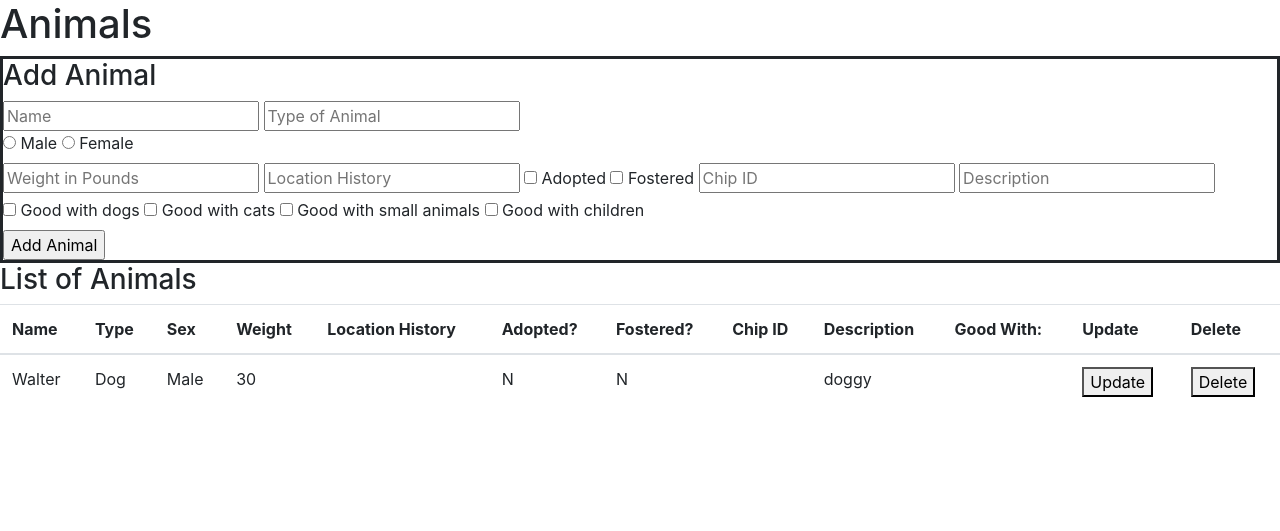
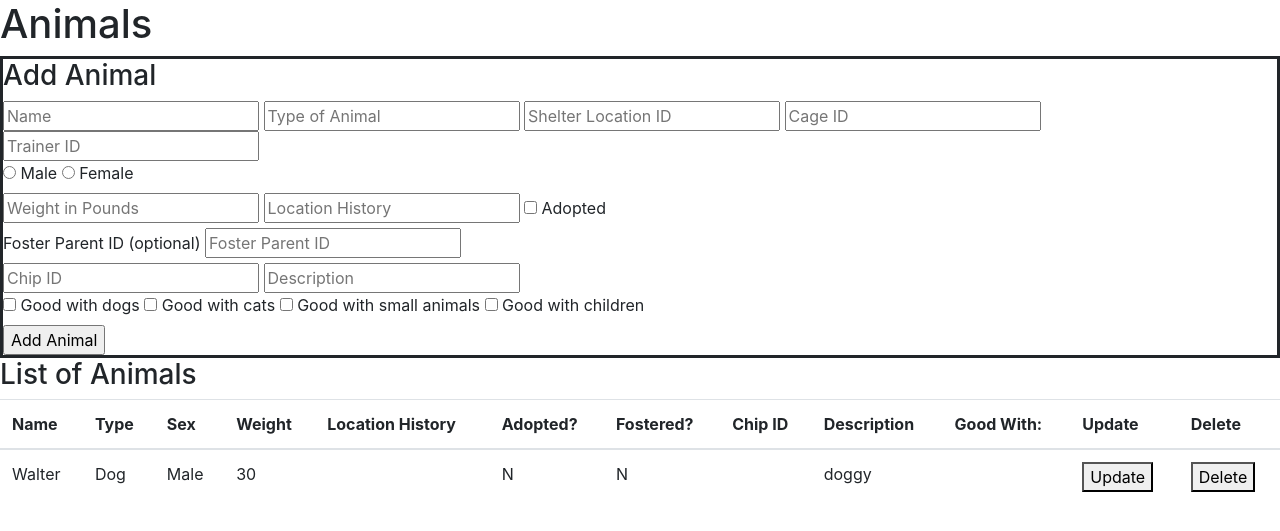
Before and after one commit to kevinlichang/national-animal-shelter-database, a Flask app: page /animals/ in a window 1280 px wide. Shown: the part 56-587 px from the top of the page. Run offline with Flask 2, Linux system fonts and the light colour scheme.

Commit message:
added input tags to reflect FKs and MM relationships

```diff
--- a/app/templates/animals.html
+++ b/app/templates/animals.html
@@ -7,6 +7,9 @@
 
   <input type="text" name="name" placeholder="Name">
   <input type="text" name="type" placeholder="Type of Animal">
+  <input type="number" name="sheler-id" placeholder="Shelter Location ID">
+  <input type="number" name="cage-id" placeholder="Cage ID">
+  <input type="number" name="trainer-id" placeholder="Trainer ID">
 
   <fieldset>
     <input type="radio" name="sex" id="male-sex" value="1">
@@ -19,8 +22,15 @@
   <input type="text" name="location-history" placeholder="Location History">
   <input type="checkbox" name="adopted" id="adopted" value="1">
   <label for="adopted">Adopted</label>
-  <input type="checkbox" name="fostered" id="fostered" value="1">
-  <label for="fostered">Fostered</label>
+  <fieldset>
+    <!-- Fostered Checkbox... Maybe needed later
+    <input type="checkbox" name="fostered" id="fostered" value="1">
+    <label for="fostered">Fostered</label> -->
+    <label for="foster-id">Foster Parent ID (optional)</label>
+    <input type="number" name="foster-id" placeholder="Foster Parent ID">
+
+  </fieldset>
+
 
   <input type="text" name="chip-ID" placeholder="Chip ID">
   <input type="text" name="description" placeholder="Description">
--- a/app/templates/fosters.html
+++ b/app/templates/fosters.html
@@ -17,6 +17,10 @@
         <input type="text" name="address-zip" placeholder="Zip Code">
     </fieldset>
 
+    <fieldset>
+      <label for="shelter-id">Add Shelter ID</label>
+      <input type="number" name="shelter-id" placeholder="shelter ID">
+    </fieldset>
 
     <input type="submit" name="add foster" value="Add Foster" id="add-foster-submit">
   </form>
--- a/app/templates/trainers.html
+++ b/app/templates/trainers.html
@@ -8,6 +8,11 @@
     <input type="text" name="first_name" placeholder="First Name">
     <input type="text" name="last_name" placeholder="Last Name">
     <input type="text" name="specialty" placeholder="Specialty">
+
+    <fieldset>
+      <label for="shelter-id">Add Shelter ID</label>
+      <input type="number" name="shelter-id" placeholder="shelter ID">
+    </fieldset>
 
     <input type="submit" name="add trainer" value="Add Trainer" id="add-trainer-submit">
   </form>
```
Also changed, not shown: app/templates/shelters.html (+10 -0 lines).
